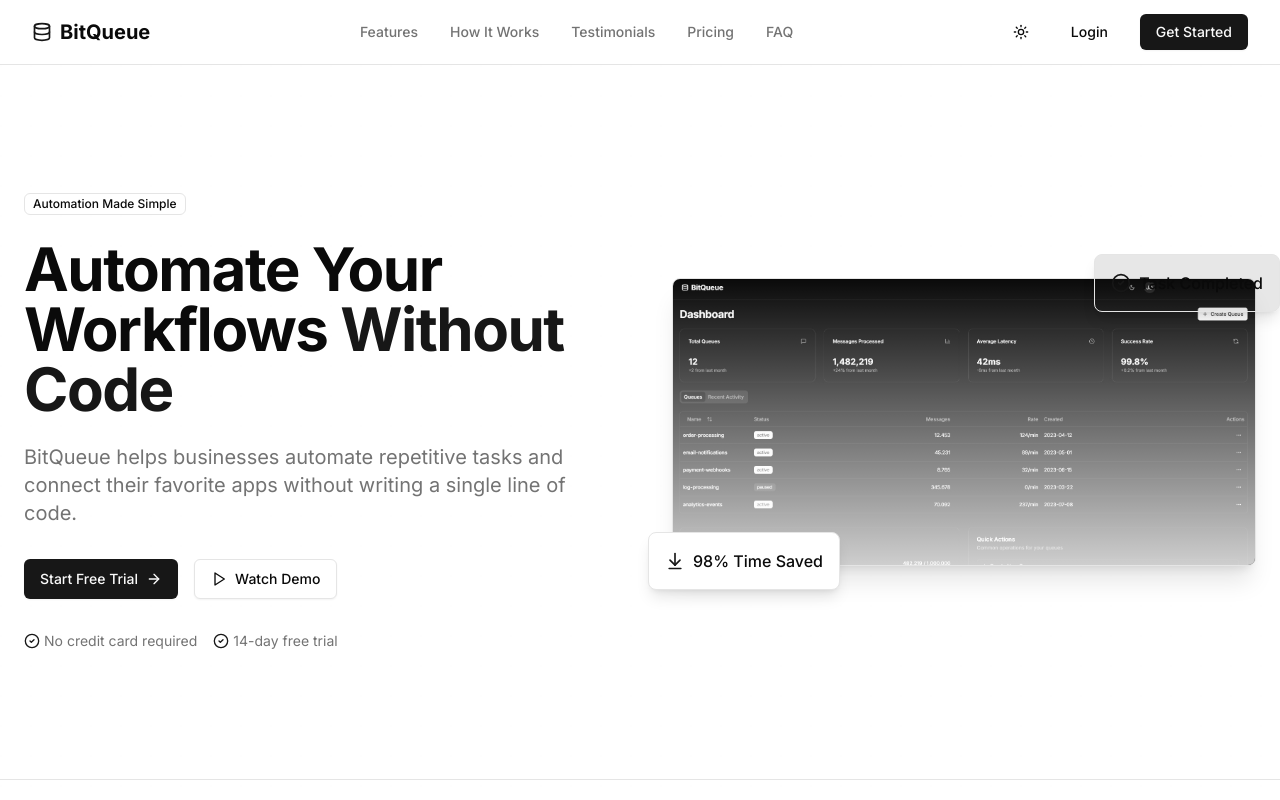
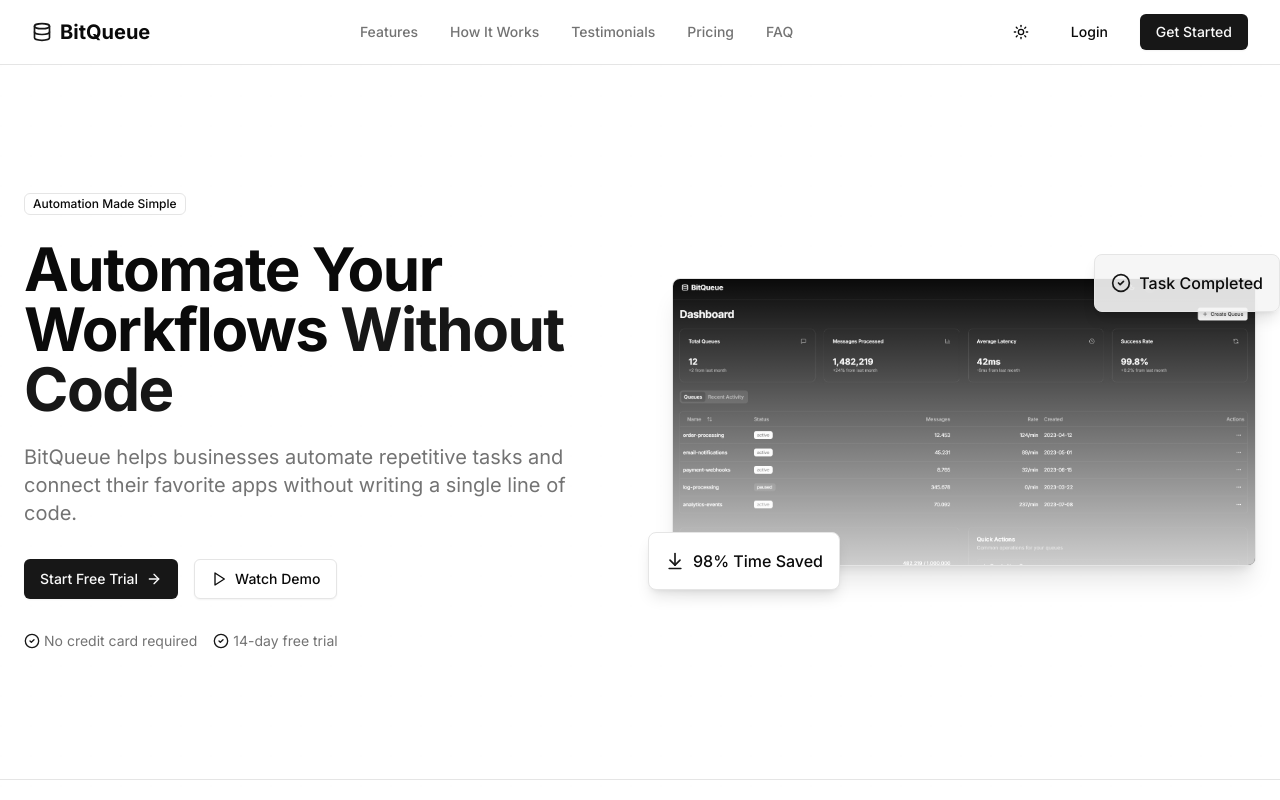
Before and after one commit to gabrielalmir/bitqueue, a Next.js app in the folder frontend/: page / in a window 1280 px wide. Shown: the top 800 px of the page. Built offline with nearby package versions, Linux system fonts and the light colour scheme.

Commit message:
feat: update floating element background color to secondary

```diff
--- a/frontend/src/app/page.tsx
+++ b/frontend/src/app/page.tsx
@@ -140,7 +140,7 @@ export default function Home() {
                 <div className="absolute inset-0 bg-gradient-to-t from-background/80 to-transparent"></div>
               </div>
               {/* Floating Elements */}
-              <div className="absolute -top-6 -right-6 bg-primary/10 p-4 rounded-lg border shadow-lg">
+              <div className="absolute -top-6 -right-6 bg-secondary/90 p-4 rounded-lg border shadow-lg">
                 <div className="flex items-center gap-2">
                   <CheckCircle2 className="h-5 w-5 text-primary" />
                   <span className="font-medium">Task Completed</span>
```
